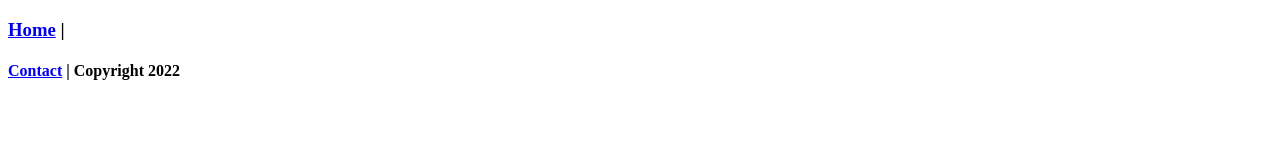
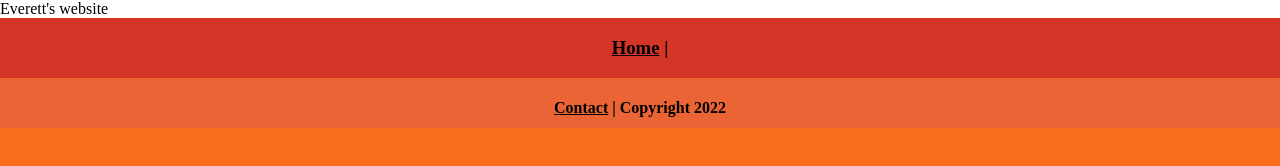
Before and after one commit to EverettSB/EXP_computer_science, a plain HTML site: page index.html in a window 1280 px wide. Drawn offline with Linux system fonts and the light colour scheme.

Commit message:
Update index.html

```diff
--- a/index.html
+++ b/index.html
@@ -3,9 +3,9 @@
 <head>
 	<meta charset="UTF-8">
 	<title>Everett's website</title>
-
+	<link href="MYCSS.css" rel="stylesheet" type="text/css">
 </head>
-<body>
+<body> Everett's website
 <div class="container">
   </div>
   <div class="nav">
```
